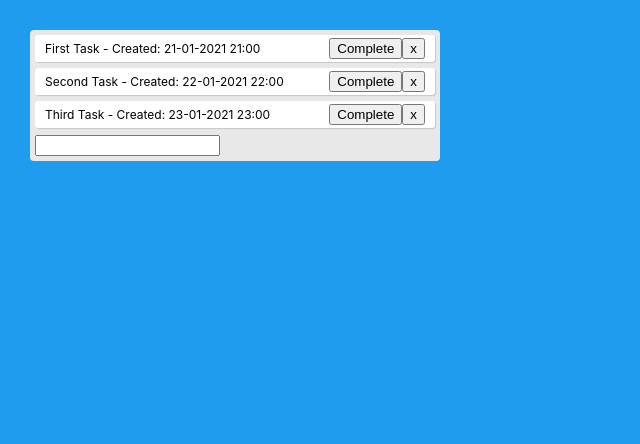
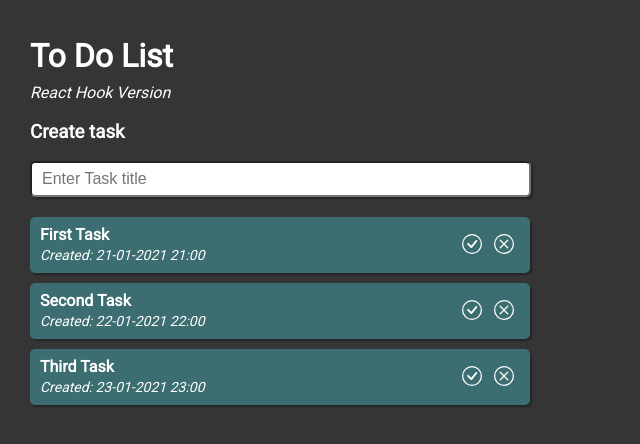
Before and after one commit to aklauritzen/to-do-list-hooks-version, a React (Create React App) app: page / in a window 1280 px wide. Shown: the top 444 px of the page, without its empty margins (0-640 px from the left). Built offline with nearby package versions, Linux system fonts and the light colour scheme.

Commit message:
CSS - Layout, fonts, title, icons, style

```diff
--- a/src/App.css
+++ b/src/App.css
@@ -1,25 +1,87 @@
+/* TODO: #9 Normalize CSS*/
+
+@import url('https://fonts.googleapis.com/css2?family=Roboto&display=swap');
+
 .app {
-  background: #209cee;
+  background: #353535;
+  font-family: 'Roboto', sans-serif;
+  color: #FFFFFF;
   height: 100vh;
   padding: 30px;
 }
 
+h1 {
+  line-height: 10px;
+}
+
 .todo-list {
-  background: #e8e8e8;
   border-radius: 4px;
-  max-width: 400px;
-  padding: 5px;
+  max-width: 500px;
 }
 
 .todo {
   align-items: center;
-  background: #fff;
-  border-radius: 3px;
-  box-shadow: 1px 1px 1px rgba(0, 0, 0, 0.15);
+  background: #3C6E71;
+  border-radius: 5px;
+  box-shadow: 2px 2px 2px rgba(0, 0, 0, 0.3);
   display: flex;
-  font-size: 12px;
   justify-content: space-between;
-  margin-bottom: 6px;
+  margin-bottom: 10px;
   padding: 3px 10px;
   text-transform: capitalize;
+  height: 50px;
+  line-height: 20px;
 }
+
+button {
+  background-color: rgba(255, 0, 0, 0);
+  filter: invert(100%) sepia(0%) saturate(0%) hue-rotate(93deg) brightness(103%) contrast(103%);
+  border: 0;
+  cursor: pointer;
+}
+
+button:focus {
+  outline: 0;
+}
+
+button:hover {
+  animation-name: background-color;
+  animation-duration: 500ms;
+  animation-fill-mode: forwards;
+}
+
+@keyframes background-color {
+  100% {
+    filter: invert(0%) sepia(96%) saturate(16%) hue-rotate(292deg) brightness(95%) contrast(104%);
+  }
+}
+
+.todo-title {
+  font-size: 16px;
+  font-weight: bold;
+}
+
+.todo-icon {
+  position: relative;
+  top: 1px;
+  height: 20px;
+}
+
+.todo-meta {
+  font-style: italic;
+  font-size: 14px;
+}
+
+.title-form {
+  padding-bottom: 20px;
+
+}
+
+.title-form .input {
+  box-shadow: 2px 2px 2px rgba(0, 0, 0, 0.3);
+  border-radius: 5px;
+  width: 485px;
+  height: 30px;
+  font-size: 16px;
+  padding-left: 10px;
+}
--- a/src/App.js
+++ b/src/App.js
@@ -1,5 +1,9 @@
 // TODO: Connect app to database (MongoDB?)
-// TODO: Undo complete
+// TODO: #8 Completed tasks background should be greyed out
+// TODO: #5 Undo complete
+// TODO: #6 If modified, then change meta to modified date: Modified 23-01-2021 23:00
+// TODO: #7 Add optional task desription, and change current todo.text to taskTitle
+// TODO: #10 Completed task should move to the end of the to do list. animated move?
 
 import React from 'react';
 import './App.css';
@@ -11,10 +15,17 @@ function Todo({ todo, index, completeTodo, removeTodo }) {
       className="todo"
       style={{ textDecoration: todo.isCompleted ? "line-through" : ""}}
     >
-      {todo.text} - created: {todo.currentDateFormated}
+      <div className="title-meta-container">
+        <div className="todo-title">
+          {todo.text}
+        </div>
+        <div className="todo-meta">
+          created: {todo.currentDateFormated}
+        </div>
+        </div>
       <div>
-        <button onClick={() => completeTodo(index)}>Complete</button>
-        <button onClick={() => removeTodo(index)}>x</button>
+        <button onClick={() => completeTodo(index)}><img className="todo-icon" alt="Checkmark icon" src="complete-todo-icon.svg" /></button>
+        <button onClick={() => removeTodo(index)}><img className="todo-icon" alt="Delete icon" src="delete-todo-icon.svg" /></button>
       </div>
     </div>
   );
@@ -38,8 +49,9 @@ function TodoForm({ addTodo }) {
 
   // On input submit call
   return (
-    <form onSubmit={handleSubmit}>
+    <form className="title-form" onSubmit={handleSubmit}>
       <input
+        placeholder="Enter Task title"
         type="text"
         className="input"
         value={value}
@@ -51,7 +63,7 @@ function TodoForm({ addTodo }) {
 
 function App() {
 
-  // Todo object list
+  // Todo object list with test data
   const [todos, setTodos] = React.useState([
     { text: "First task",
       isCompleted: false,
@@ -69,12 +81,18 @@ function App() {
     },
   ]);
 
-  // Used if list should start empty
+  // Used in production if list should be empty at the beginning
   // const [todos, setTodos] = React.useState([]);
 
   // Current date and time for Todo
-  const currentDate = new Date();
-  const currentDateFormated = currentDate.getDate() + "-" + currentDate.getMonth() + 1 + "-" + currentDate.getFullYear() + " " + currentDate.getHours() + ":" + currentDate.getMinutes();
+  const today = new Date();
+  const date = ('0' + parseInt(today.getDate())).slice(-2);
+  const month = ('0' + parseInt(today.getMonth() + 1)).slice(-2);
+  const year = today.getFullYear();
+  const hours = ('0' + parseInt(today.getHours() + 1)).slice(-2);
+  const minutes = today.getMinutes();
+
+  const currentDateFormated = date + "-" + month + "-" + year + " " + hours + ":" + minutes;
 
   // Adds a new todo
   const addTodo = text => {
@@ -102,6 +120,10 @@ function App() {
   // Mapping over the todo items and display them by index
   return (
     <div className="app">
+      <h1>To Do List</h1>
+      <em>React Hook Version</em>
+      <h3>Create task</h3>
+      <TodoForm addTodo={addTodo} />
       <div className="todo-list">
         {todos.map((todo, index) => (
           <Todo
@@ -113,7 +135,7 @@ function App() {
           />
         ))}
 
-        <TodoForm addTodo={addTodo} />
+
       </div>
     </div>
   );
```
Also changed, not shown: public/complete-todo-icon.svg (added), public/delete-todo-icon.svg (added).
